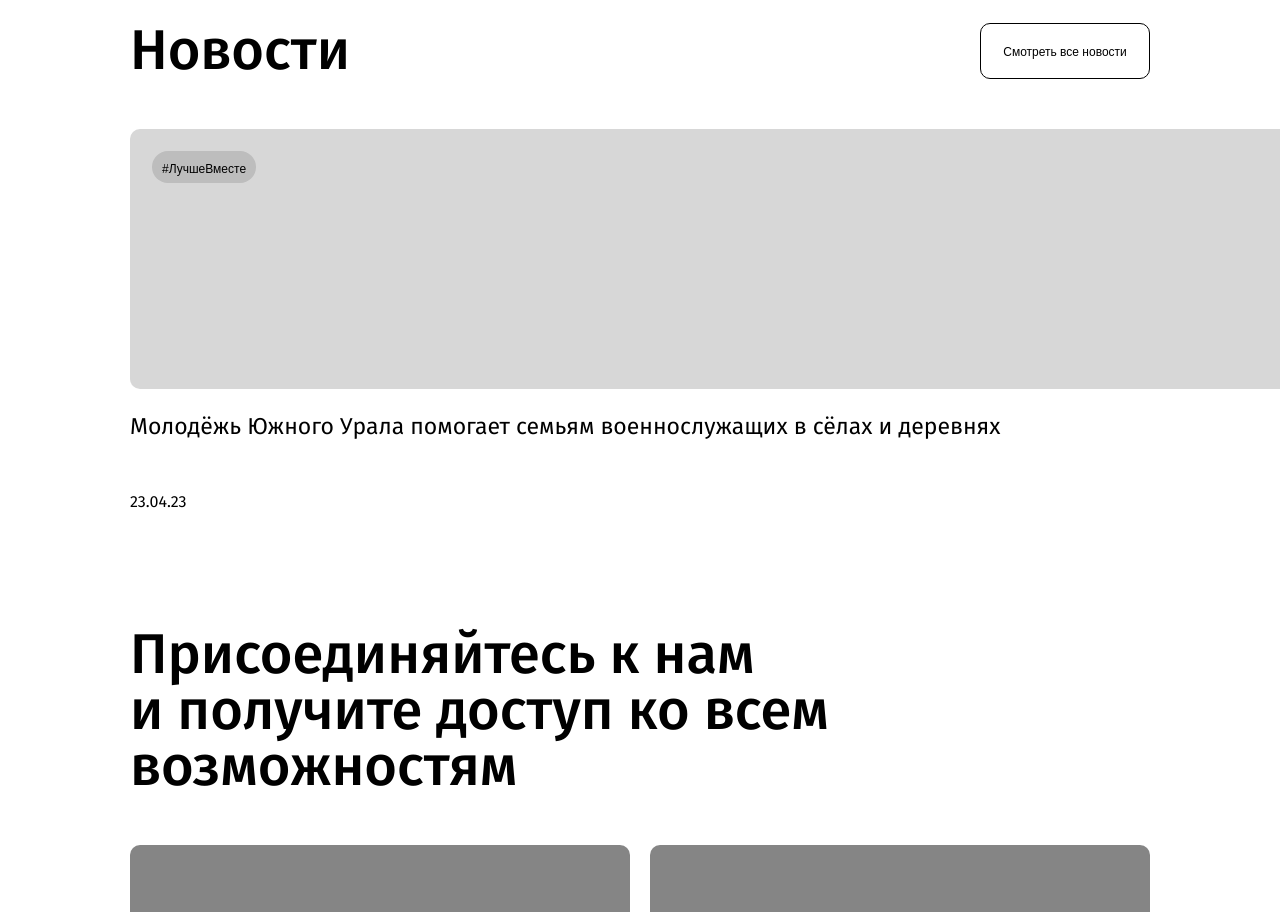
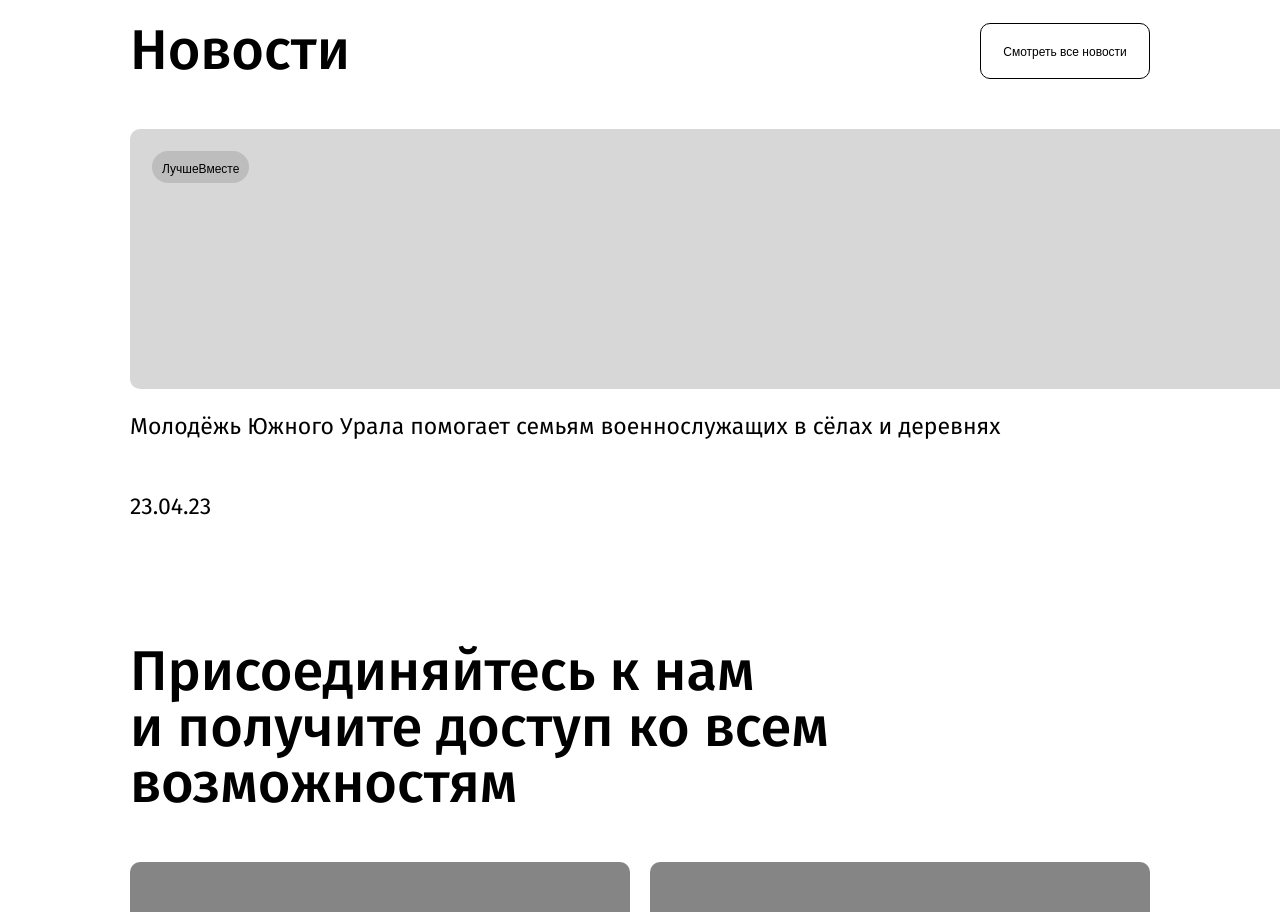
Before and after one commit to volunteers-for-city-projects/volunteers-frontend, a React (Create React App) app: page / in a window 1280 px wide. Shown: the part 2000-2912 px from the top of the page. Built offline with nearby package versions, Linux system fonts and the light colour scheme.

Commit message:
refactor: refactoring of news components, card  news component, slider

```diff
--- a/package.json
+++ b/package.json
@@ -8,6 +8,7 @@
 		"@testing-library/user-event": "^13.5.0",
 		"clsx": "^2.0.0",
 		"gh-pages": "^6.0.0",
+		"prop-types": "^15.8.1",
 		"react": "^18.2.0",
 		"react-dom": "^18.2.0",
 		"react-scripts": "5.0.1",
@@ -97,7 +98,6 @@
 		"husky": "^8.0.3",
 		"lint-staged": "^14.0.1",
 		"prettier": "^3.0.3",
-		"prop-types": "^15.8.1",
 		"storybook": "^7.4.6",
 		"webpack": "^5.88.2"
 	},
--- /dev/null
+++ b/src/components/CardNews/CardNews.jsx
@@ -0,0 +1,19 @@
+import PropTypes from 'prop-types';
+import './CardNews.scss';
+
+function CardNews({ card }) {
+	return (
+		<article className="news__cards-item">
+			<div className="news__card-image">
+				<button className="news__card-button">{card.tag}</button>
+			</div>
+			<h3 className="news__card-description">{card.title}</h3>
+			<p className="news__card-date">{card.date}</p>
+		</article>
+	);
+}
+
+CardNews.propTypes = {
+	card: PropTypes.string.isRequired,
+};
+export default CardNews;
--- /dev/null
+++ b/src/components/CardNews/CardNews.scss
@@ -0,0 +1,37 @@
+.news__cards-item {
+	min-width: 540px;
+}
+
+.news__card-image {
+	background-color: #d7d7d7;
+	height: 260px;
+	border-radius: 10px;
+}
+.news__card-button {
+	border: none;
+	border-radius: 30px;
+	background-color: #bdbdbd;
+	text-align: center;
+	padding: 10px;
+	height: 32px;
+	margin: 22px 0 0 22px;
+	font-size: 12px;
+	font-weight: 400;
+	line-height: 17px;
+	cursor: pointer;
+}
+.news__card-button:hover {
+	opacity: 0.7;
+}
+
+.news__card-description {
+	margin: 23px 0 50px 0;
+	font-size: 23px;
+	font-weight: 400;
+	line-height: 130%;
+}
+.news__card-date {
+    font-size: 23px;
+	font-weight: 400;
+	line-height: 130%;
+}
--- a/src/components/News/News.jsx
+++ b/src/components/News/News.jsx
@@ -1,8 +1,8 @@
+// import PropTypes from 'prop-types';
 import './News.scss';
-
 import Slider from '../Slider/Slider';
 
-function News() {
+function News(card) {
 	return (
 		<section className="news">
 			<div className="news__container">
@@ -11,7 +11,7 @@ function News() {
 					<button className="news__wrapper-button">Смотреть все новости</button>
 				</div>
 				<div className="news__cards">
-					<Slider />
+					<Slider card={card} />
 				</div>
 			</div>
 		</section>
--- a/src/components/Slider/Slider.jsx
+++ b/src/components/Slider/Slider.jsx
@@ -1,8 +1,9 @@
 // eslint-disable-next-line import/no-unresolved
 import { Swiper, SwiperSlide } from 'swiper/react';
-
 // eslint-disable-next-line import/no-unresolved
 import 'swiper/scss';
+import cardsArray from '../../utils/cardsArray';
+import CardNews from '../CardNews/CardNews';
 
 function Slider() {
 	return (
@@ -12,67 +13,11 @@ function Slider() {
 			onSlideChange={() => console.log('slide change')}
 			onSwiper={(swiper) => console.log(swiper)}
 		>
-			<SwiperSlide>
-				<li className="news__cards-item">
-					<div className="news__card-image">
-						<button className="news__card-button">#ЛучшеВмecте</button>
-					</div>
-					<h3 className="news__card-description">
-						Молодёжь Южного Урала помогает семьям военнослужащих в сёлах и
-						деревнях
-					</h3>
-					<p className="news__card-date">23.04.23</p>
-				</li>
-			</SwiperSlide>
-			<SwiperSlide>
-				<li className="news__cards-item">
-					<div className="news__card-image">
-						<button className="news__card-button">#ЛучшеВмecте</button>
-					</div>
-					<h3 className="news__card-description">
-						Обновление закона «О благотворительной деятельности и
-						добровольчестве»
-					</h3>
-					<p className="news__card-date">12.06.23</p>
-				</li>
-			</SwiperSlide>
-			<SwiperSlide>
-				<li className="news__cards-item">
-					<div className="news__card-image">
-						<button className="news__card-button">#ЛучшеВмecте</button>
-					</div>
-					<h3 className="news__card-description">
-						Более 500 уникальных проектов из 95 стран представлены на
-						Международной Премии
-					</h3>
-					<p className="news__card-date">23.04.23</p>
-				</li>
-			</SwiperSlide>
-			<SwiperSlide>
-				<li className="news__cards-item">
-					<div className="news__card-image">
-						<button className="news__card-button">#ЛучшеВмecте</button>
-					</div>
-					<h3 className="news__card-description">
-						Молодёжь Южного Урала помогает семьям военнослужащих в сёлах и
-						деревнях
-					</h3>
-					<p className="news__card-date">23.04.23</p>
-				</li>
-			</SwiperSlide>
-
-			<SwiperSlide>
-				<li className="news__cards-item">
-					<div className="news__card-image">
-						<button className="news__card-button">#ЛучшеВмecте</button>
-					</div>
-					<h3 className="news__card-description">
-						Обновление закона «О благотворительной деятельности и
-						добровольчестве»
-					</h3>
-					<p className="news__card-date">12.06.23</p>
-				</li>
-			</SwiperSlide>
+			{cardsArray.map((card) => (
+				<SwiperSlide key={card.cardId}>
+					<CardNews card={card} />
+				</SwiperSlide>
+			))}
 		</Swiper>
 	);
 }
--- /dev/null
+++ b/src/utils/cardsArray.jsx
@@ -0,0 +1,40 @@
+const cardsArray = [
+	{
+		cardId: 1,
+		tag: 'ЛучшеВместе',
+		title:
+			'Молодёжь Южного Урала помогает семьям военнослужащих в сёлах и деревнях',
+		date: '23.04.23',
+	},
+	{
+		cardId: 2,
+		tag: 'ЛучшеВместе',
+		title:
+			'Обновление закона «О благотворительной деятельности и добровольчестве»',
+		date: '12.06.23',
+	},
+	{
+		cardId: 3,
+		tag: 'ЛучшеВместе',
+		title:
+			'Более 500 уникальных проектов из 95 стран представлены на Международной Премии',
+		date: '23.04.23',
+	},
+	{
+		cardId: 4,
+		tag: 'ЛучшеВместе',
+
+		title:
+			'Обновление закона «О благотворительной деятельности и добровольчестве»',
+		date: '23.04.23',
+	},
+	{
+		cardId: 5,
+		tag: 'ЛучшеВместе',
+		title:
+			'Молодёжь Южного Урала помогает семьям военнослужащих в сёлах и деревнях',
+		date: '23.04.23',
+	},
+];
+
+export default cardsArray;
```
Also changed, not shown: 1 other file (tests, documents, lock files or other folders).
